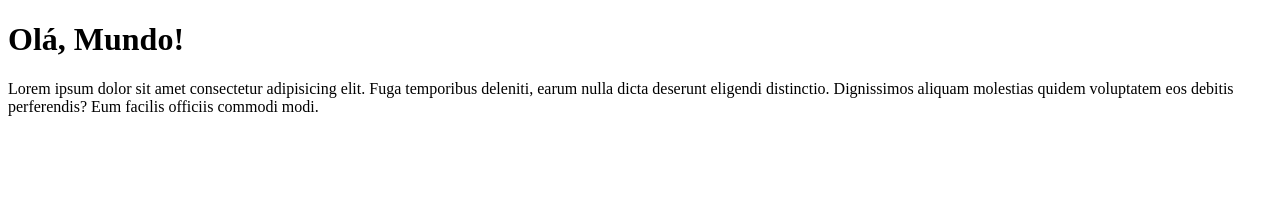
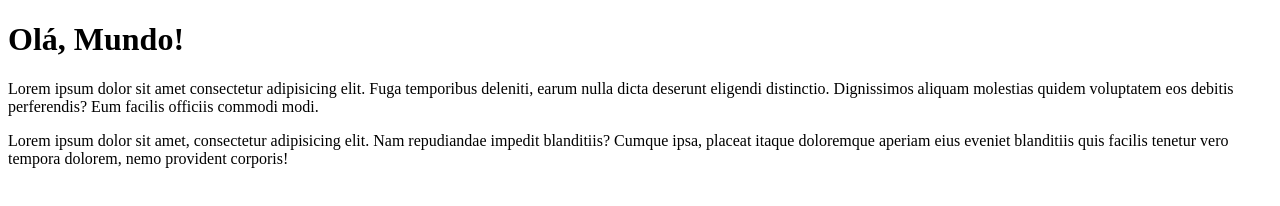
Before and after one commit to albertocaio08/Ola-Mundo, a plain HTML site: page site-exemplo/index.html in a window 1280 px wide. Drawn offline with Linux system fonts and the light colour scheme.

Commit message:
Parágrafo adicionado

```diff
--- a/site-exemplo/index.html
+++ b/site-exemplo/index.html
@@ -9,5 +9,6 @@
 <body>
     <h1>Olá, Mundo!</h1>
     <p>Lorem ipsum dolor sit amet consectetur adipisicing elit. Fuga temporibus deleniti, earum nulla dicta deserunt eligendi distinctio. Dignissimos aliquam molestias quidem voluptatem eos debitis perferendis? Eum facilis officiis commodi modi.</p>
+    <p>Lorem ipsum dolor sit amet, consectetur adipisicing elit. Nam repudiandae impedit blanditiis? Cumque ipsa, placeat itaque doloremque aperiam eius eveniet blanditiis quis facilis tenetur vero tempora dolorem, nemo provident corporis!</p>
 </body>
 </html>
```
